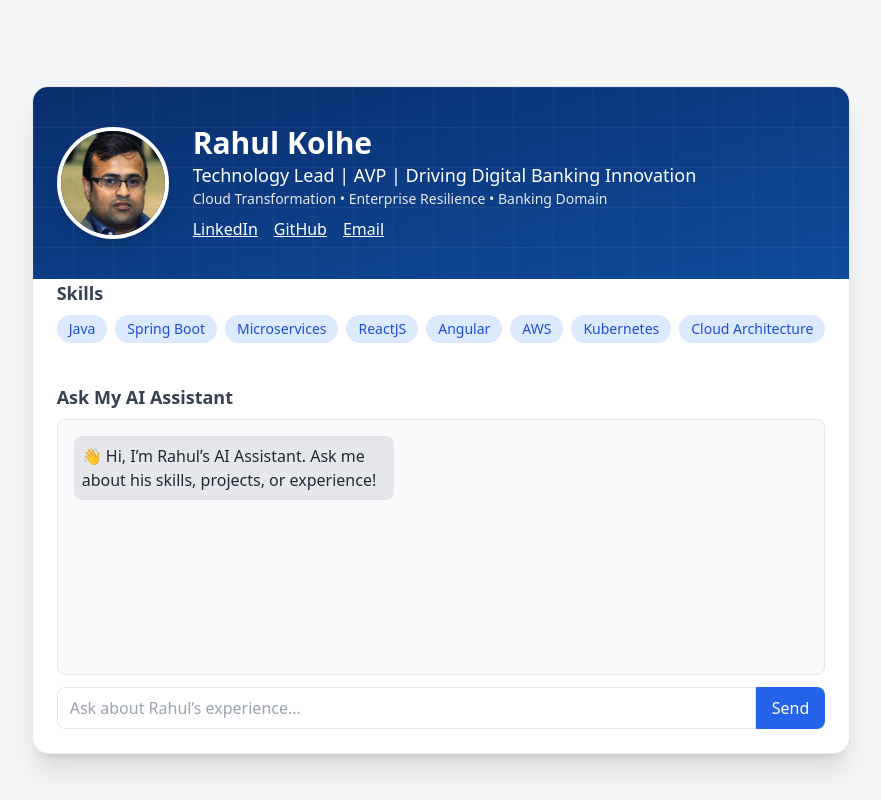
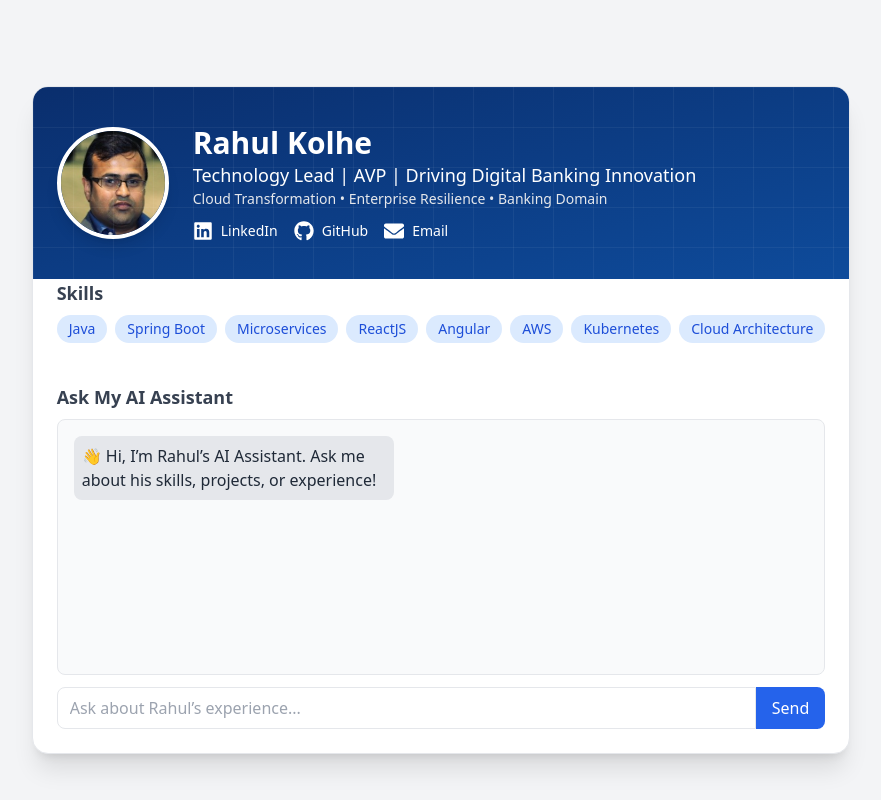
Before and after one commit to RahulFreeCoder/my-ai-assistant, a React (Create React App) app: page / in a window 1280 px wide. Shown: the whole page, without its empty margins (199-1080 px from the left). Built offline with nearby package versions, Linux system fonts and the light colour scheme.

Commit message:
Add icons and aligned

```diff
--- a/src/ProfileCard.js
+++ b/src/ProfileCard.js
@@ -47,28 +47,33 @@ export default function ProfileCard() {
           <p className="text-sm text-gray-200">
             Cloud Transformation • Enterprise Resilience • Banking Domain
           </p>
-          <div className="flex gap-4 mt-2">
+         <div className="flex gap-4 mt-3">
           <a
-              href="https://www.linkedin.com/in/rahul-kolhe-1346398/"
+            href="https://linkedin.com/in/your-linkedin"
             target="_blank"
             rel="noreferrer"
-              className="underline hover:text-gray-300"
+            className="flex items-center gap-2 text-white hover:text-gray-300"
           >
-              LinkedIn
+            <FaLinkedin className="text-xl" />
+            <span className="text-sm">LinkedIn</span>
           </a>
+
             <a
-              href="https://github.com/RahulFreeCoder"
+              href="https://github.com/your-github"
               target="_blank"
               rel="noreferrer"
-              className="underline hover:text-gray-300"
+              className="flex items-center gap-2 text-white hover:text-gray-300"
             >
-              GitHub
+              <FaGithub className="text-xl" />
+              <span className="text-sm">GitHub</span>
             </a>
+
             <a
               href="mailto:rahul.d.kolhe@gmail.com"
-              className="underline hover:text-gray-300"
+              className="flex items-center gap-2 text-white hover:text-gray-300"
             >
-              Email
+              <FaEnvelope className="text-xl" />
+              <span className="text-sm">Email</span>
             </a>
         </div>
         </div>
```
Lines whose indentation alone changed are shown as unchanged.
